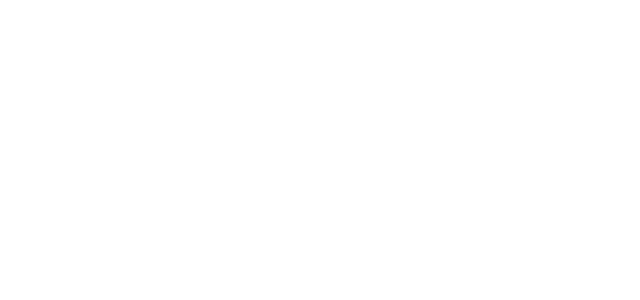
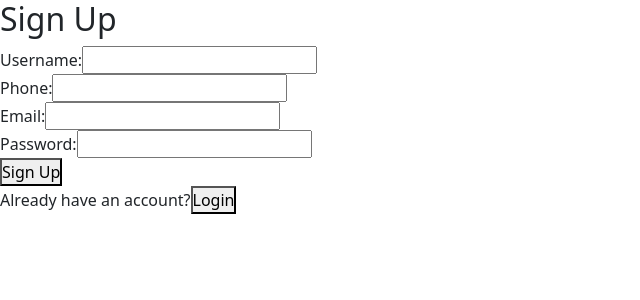
Before and after one commit to prathameshkhandare/Connectcounsellor, a React (Vite) app in the folder Client/: page /register in a window 1280 px wide. Before the commit this address had no page. Shown: the top 300 px of the page, without its empty margins (0-640 px from the left). Built offline with nearby package versions, Linux system fonts and the light colour scheme.

Commit message:
Made changes in login and registration and app.jsx

```diff
--- a/Client/src/App.jsx
+++ b/Client/src/App.jsx
@@ -5,6 +5,7 @@ import CustomNavbar from './Components/CustomNavbar';
 import Banner from './Components/Banner';
 import Footer from './Components/Footer';
 import Login from './Components/Login';
+import Registration from './Components/Registration'
 import { BrowserRouter as Router, Route, Routes } from 'react-router-dom';
 
 // Example components for routes
@@ -77,6 +78,7 @@ function App() {
           <Route path="/booknow" element={<BookNow />} />
           {/* Add route for Login page */}
           <Route path="/login" element={<Login />} />
+          <Route path="/register" element={<Registration/>} />
           {/* Add more routes as needed */}
         </Routes>
       </div>
--- a/Client/src/Components/Login.jsx
+++ b/Client/src/Components/Login.jsx
@@ -0,0 +1,41 @@
+import React from 'react';
+import { useNavigate } from 'react-router-dom';
+
+
+const LoginForm = () => {
+  const navigate = useNavigate();
+
+  const handleLogin = (event) => {
+    event.preventDefault();
+    // Handle login logic here
+  };
+
+  const redirectToSignup = () => {
+    navigate('/register');
+  };
+
+  return (
+    <div className="container">
+      <div className="login-form-container">
+        <form onSubmit={handleLogin} className="login-form">
+          <h2>Login</h2>
+          <div className="form-group">
+            <label htmlFor="email">Email:</label>
+            <input type="email" id="email" name="email" required />
+          </div>
+          <div className="form-group">
+            <label htmlFor="password">Password:</label>
+            <input type="password" id="password" name="password" required />
+          </div>
+          <button type="submit" className="login-button">Login</button>
+        </form>
+        <div className="signup-redirect">
+          <span>Don't have an account?</span>
+          <button onClick={redirectToSignup} className="signup-link">Sign Up</button>
+        </div>
+      </div>
+    </div>
+  );
+};
+
+export default LoginForm;
--- a/Client/src/Components/Registration.jsx
+++ b/Client/src/Components/Registration.jsx
@@ -0,0 +1,47 @@
+import React from 'react';
+import { useNavigate } from 'react-router-dom';
+
+
+const SignupForm = () => {
+  const navigate = useNavigate();
+
+  const handleSignup = (event) => {
+    event.preventDefault();
+    // Handle signup logic here
+  };
+
+  const redirectToLogin = () => {
+    navigate('/login');
+  };
+
+  return (
+    <div className="signup-form-container">
+      <form onSubmit={handleSignup} className="signup-form">
+        <h2>Sign Up</h2>
+        <div className="form-group">
+          <label htmlFor="username">Username:</label>
+          <input type="text" id="username" name="username" required />
+        </div>
+        <div className="form-group">
+          <label htmlFor="phone">Phone:</label>
+          <input type="tel" id="phone" name="phone" required />
+        </div>
+        <div className="form-group">
+          <label htmlFor="email">Email:</label>
+          <input type="email" id="email" name="email" required />
+        </div>
+        <div className="form-group">
+          <label htmlFor="password">Password:</label>
+          <input type="password" id="password" name="password" required />
+        </div>
+        <button type="submit" className="signup-button">Sign Up</button>
+      </form>
+      <div className="login-redirect">
+        <span>Already have an account?</span>
+        <button onClick={redirectToLogin} className="login-link">Login</button>
+      </div>
+    </div>
+  );
+};
+
+export default SignupForm;
```
